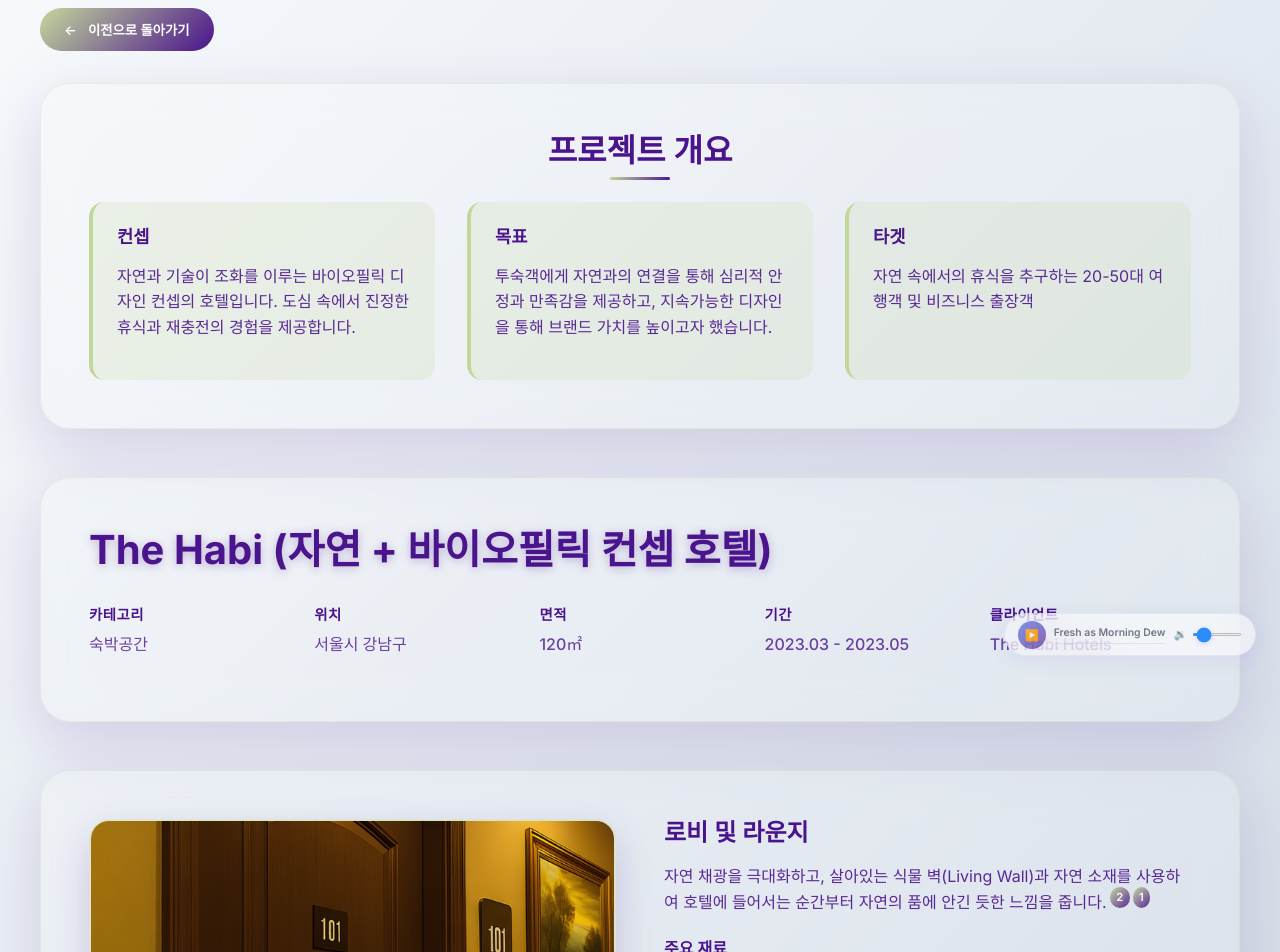
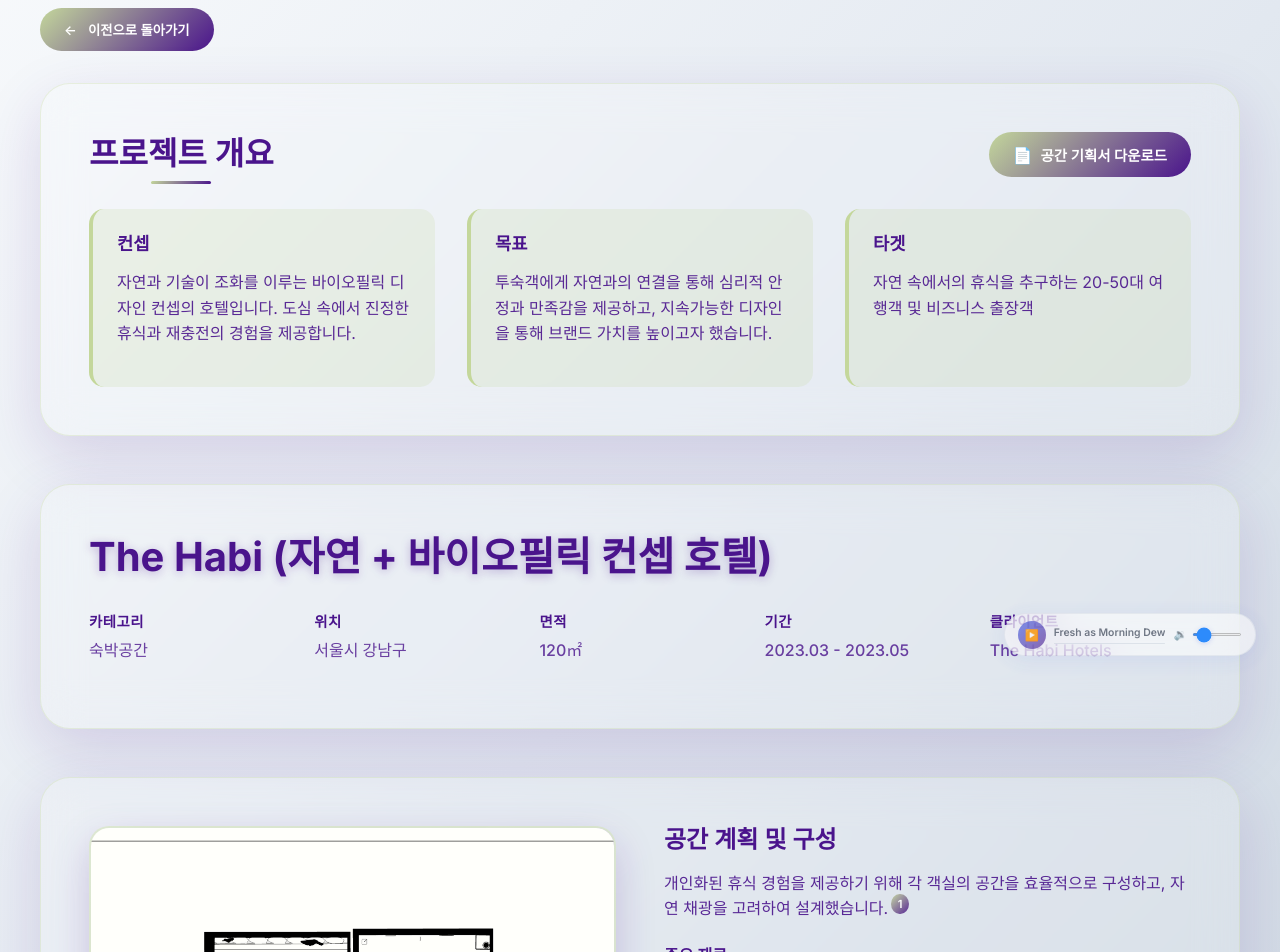
Before and after one commit to jiwon-0321/Portfolio, a Next.js app: page /project/1 in a window 1280 px wide. Shown: the part 120-1072 px from the top of the page. Built offline with nearby package versions, Linux system fonts and the light colour scheme.

Commit message:
Update portfolio and UI elements

```diff
--- a/src/components/Hero.tsx
+++ b/src/components/Hero.tsx
@@ -34,7 +34,7 @@
   z-index: 2;
 
   h1 {
-    font-size: 2.8rem;
+    font-size: 2.5rem;
     font-weight: 700;
     margin-bottom: 1.8rem;
     color: #1A202C;
--- a/src/pages/project/[id].tsx
+++ b/src/pages/project/[id].tsx
@@ -89,14 +89,6 @@
     },
     sections: [
       {
-        title: '로비 및 라운지',
-        images: ['/main images/main.png.png'],
-        description: '자연 채광을 극대화하고, 살아있는 식물 벽(Living Wall)과 자연 소재를 사용하여 호텔에 들어서는 순간부터 자연의 품에 안긴 듯한 느낌을 줍니다.',
-        materials: ['천연 대리석', '살아있는 식물 벽', '원목 루버'],
-        details: '개방적인 공간 구성과 함께 곳곳에 프라이빗한 휴식 공간을 마련하여 투숙객들이 편안하게 머물 수 있도록 설계했습니다. 천장의 유기적인 조명은 자연의 빛을 형상화했습니다.',
-        citations: [2, 1]
-      },
-      {
         title: '공간 계획 및 구성',
         images: ['/main images/평면도 layout.PNG', '/main images/iso.jpg'],
         description: '개인화된 휴식 경험을 제공하기 위해 각 객실의 공간을 효율적으로 구성하고, 자연 채광을 고려하여 설계했습니다.',
@@ -106,7 +98,7 @@
       },
       {
         title: '객실 및 디테일',
-        images: ['/main images/1-1.jpg', '/main images/1-2.png', '/main images/7-1.jpg', '/main images/7-2.png'],
+        images: ['/main images/main.png.png', '/main images/1-1.jpg', '/main images/1-2.png', '/main images/7-1.jpg', '/main images/7-2.png'],
         description: '자연 소재를 적극적으로 활용하고, 창밖의 풍경을 내부로 끌어들여 투숙객에게 깊은 휴식과 영감을 주는 공간을 디자인했습니다.',
         materials: ['원목 마루', '테라조 타일', '맞춤 제작 가구'],
         details: '객실은 휴식의 본질에 집중할 수 있도록 미니멀하게 구성되었으며, 곳곳에 배치된 예술 작품과 디자인 조명이 공간에 깊이를 더합니다.',
@@ -300,6 +292,54 @@
   }
 `;
 
+const OverviewHeader = styled.div`
+  display: flex;
+  justify-content: space-between;
+  align-items: center;
+  margin-bottom: 2rem;
+
+  @media (max-width: 768px) {
+    flex-direction: column;
+    gap: 1rem;
+    align-items: center;
+  }
+`;
+
+const DownloadButton = styled.button`
+  background: ${GRADIENTS.primary};
+  color: ${COLORS.white};
+  border: none;
+  border-radius: 25px;
+  padding: 0.75rem 1.5rem;
+  font-weight: 600;
+  cursor: pointer;
+  transition: ${TRANSITION};
+  font-size: 0.9rem;
+  display: flex;
+  align-items: center;
+  gap: 0.5rem;
+
+  &:hover {
+    transform: translateY(-2px);
+    box-shadow: 0 8px 25px rgba(196, 215, 155, 0.4);
+  }
+
+  &:before {
+    content: '📄';
+    font-size: 1rem;
+  }
+
+  @media (max-width: 768px) {
+    padding: 0.6rem 1.2rem;
+    font-size: 0.8rem;
+  }
+
+  @media (max-width: 480px) {
+    padding: 0.5rem 1rem;
+    font-size: 0.7rem;
+  }
+`;
+
 const ProjectTitle = styled.h1`
     font-size: 2.5rem;
     font-weight: 700;
@@ -1341,6 +1381,15 @@
     { label: '클라이언트', value: project?.client }
   ], [project]);
 
+  const handleDownloadProposal = () => {
+    const link = document.createElement('a');
+    link.href = '/proposal/biophilic_hotel_proposal_20250623152513.pdf';
+    link.setAttribute('download', 'The_Habi_Hotel_Proposal.pdf');
+    document.body.appendChild(link);
+    link.click();
+    document.body.removeChild(link);
+  };
+
   if (!project) {
     return (
       <>
@@ -1366,7 +1415,12 @@
           </BackButton>
 
           <GlassCard>
-            <SectionTitle>프로젝트 개요</SectionTitle>
+            <OverviewHeader>
+              <SectionTitle style={{ marginBottom: 0, textAlign: 'left' }}>프로젝트 개요</SectionTitle>
+              <DownloadButton onClick={handleDownloadProposal}>
+                공간 기획서 다운로드
+              </DownloadButton>
+            </OverviewHeader>
             <OverviewGrid>
               {overviewCards.map((card, index) => (
                 <OverviewCard key={index}>
```
Also changed, not shown: src/components/Skills.tsx (+41 -5 lines), src/pages/about/hobbies.tsx (+22 -3 lines), 1 other file (tests, documents, lock files or other folders).
